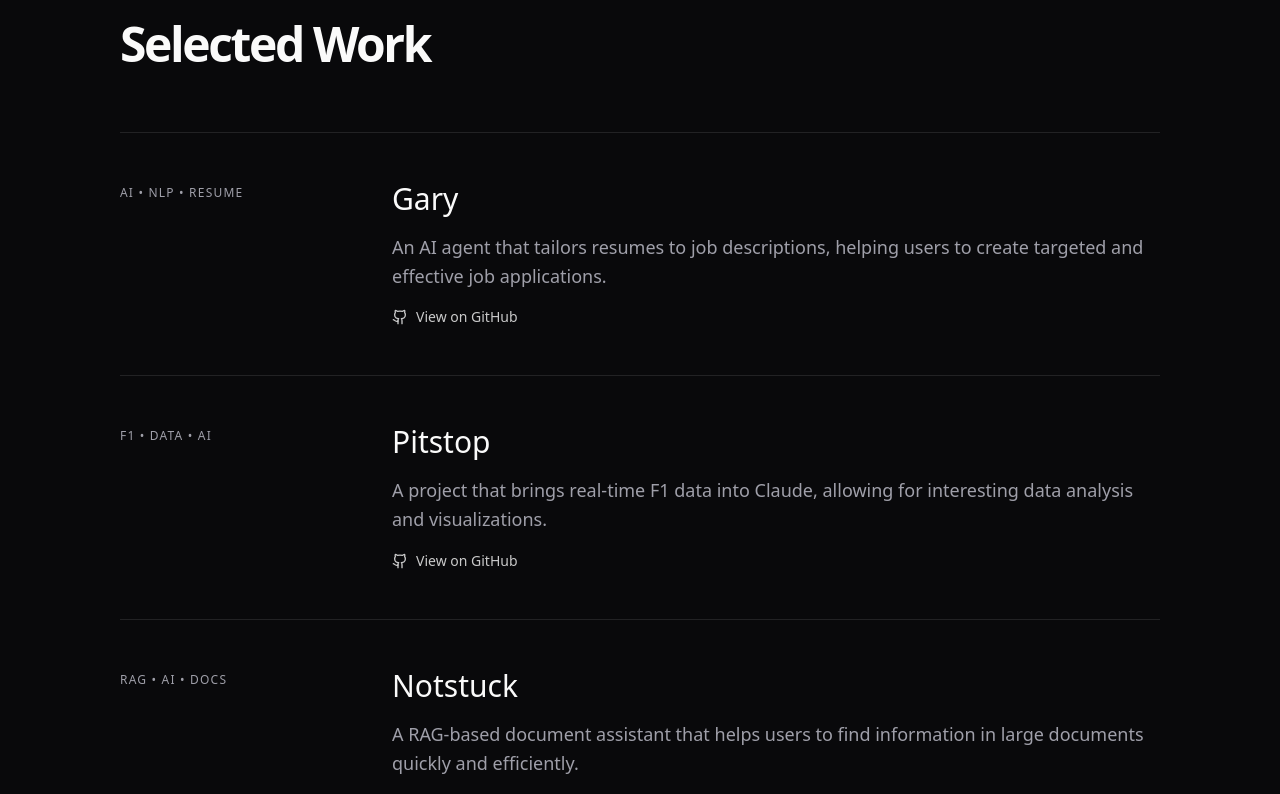
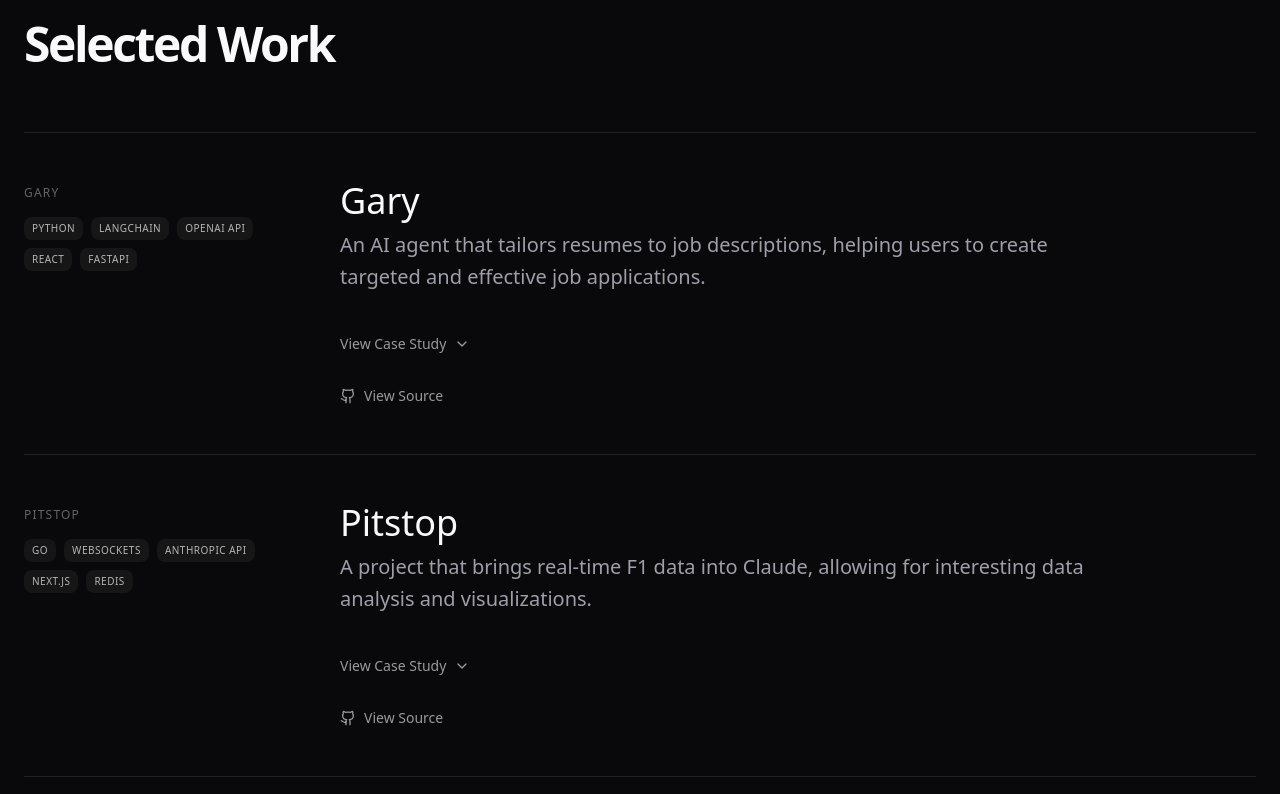
Before and after one commit to praneethravuri/www, a Next.js app: page / in a window 1280 px wide. Shown: the part 2200-2994 px from the top of the page. Built offline with nearby package versions, Linux system fonts and the light colour scheme; a web font is replaced by a local one.

Commit message:
Update Projects.tsx

```diff
--- a/components/Projects.tsx
+++ b/components/Projects.tsx
@@ -1,10 +1,19 @@
 "use client";
 import { data } from "@/app/data/resume";
 import Link from "next/link";
-import { Github } from "lucide-react";
+import { Github, ArrowUpRight, ChevronDown, ChevronUp } from "lucide-react";
 import * as motion from "motion/react-client";
+import { useState } from "react";
+import { cn } from "@/lib/utils";
+import { AnimatePresence } from "motion/react";
 
 export function Projects() {
+  const [expandedIndex, setExpandedIndex] = useState<number | null>(null);
+
+  const toggleExpand = (index: number) => {
+    setExpandedIndex(expandedIndex === index ? null : index);
+  };
+
   return (
     <section id="projects" className="py-24 max-w-7xl mx-auto px-6">
       <motion.div
@@ -19,43 +28,109 @@
       </motion.div>
 
       <div className="flex flex-col">
-        {data.projects.map((project, index) => (
+        {data.projects.map((project, index) => {
+          const isExpanded = expandedIndex === index;
+          return (
             <motion.div
               key={index}
               initial={{ opacity: 0, y: 20 }}
               whileInView={{ opacity: 1, y: 0 }}
               viewport={{ once: true }}
               transition={{ delay: index * 0.1 }}
-            className="grid grid-cols-1 md:grid-cols-4 gap-8 md:gap-12 py-12 border-t border-foreground/10 group"
+              className="grid grid-cols-1 md:grid-cols-12 gap-8 py-12 border-t border-foreground/10 group"
             >
-            <div className="md:col-span-1 flex flex-col pt-1">
-              <span className="text-xs font-mono tracking-widest uppercase mb-2 text-muted-foreground">
-                {project.tags.join(" • ")}
+              {/* Mobile: Tech Stack Top */}
+              <div className="md:col-span-3 flex flex-col pt-1">
+                <span className="text-xs font-mono tracking-widest uppercase mb-4 text-muted-foreground/60">
+                  {project.name}
                 </span>
+                <div className="flex flex-wrap gap-2">
+                  {project.techStack?.map((tech) => (
+                    <span
+                      key={tech}
+                      className="px-2 py-1 rounded-md bg-foreground/5 text-foreground/70 text-[10px] uppercase tracking-wider font-medium"
+                    >
+                      {tech}
+                    </span>
+                  ))}
+                </div>
               </div>
 
-            <div className="md:col-span-3 flex flex-col gap-4">
+              {/* Content */}
+              <div className="md:col-span-9 flex flex-col gap-6">
+                <div className="flex items-start justify-between">
+                  <div className="flex flex-col gap-2">
                     <Link
                       href={project.url}
                       target="_blank"
-                className="text-2xl md:text-3xl font-medium text-foreground hover:underline w-fit"
+                      className="text-3xl md:text-4xl font-medium text-foreground hover:text-foreground/70 transition-colors w-fit flex items-center gap-3"
                     >
                       {project.name}
+                      <ArrowUpRight className="w-6 h-6 text-muted-foreground opacity-0 group-hover:opacity-100 transition-all -translate-y-2 translate-x-[-10px] group-hover:translate-x-0" />
                     </Link>
-              <p className="text-lg text-muted-foreground leading-relaxed max-w-3xl">
+                    <p className="text-xl text-muted-foreground font-light leading-relaxed max-w-3xl">
                       {project.description}
                     </p>
+                  </div>
+                </div>
+
+                {/* Expandable Case Study Details */}
+                <div className="mt-4">
+                  <button
+                    onClick={() => toggleExpand(index)}
+                    className="flex items-center gap-2 text-sm font-medium text-foreground/60 hover:text-foreground transition-colors group/btn"
+                  >
+                    {isExpanded ? "Hide Details" : "View Case Study"}
+                    {isExpanded ? (
+                      <ChevronUp className="w-4 h-4" />
+                    ) : (
+                      <ChevronDown className="w-4 h-4 group-hover/btn:translate-y-0.5 transition-transform" />
+                    )}
+                  </button>
+
+                  <AnimatePresence>
+                    {isExpanded && (
+                      <motion.div
+                        initial={{ height: 0, opacity: 0 }}
+                        animate={{ height: "auto", opacity: 1 }}
+                        exit={{ height: 0, opacity: 0 }}
+                        transition={{ duration: 0.3, ease: "easeInOut" }}
+                        className="overflow-hidden"
+                      >
+                        <div className="pt-8 pb-4 grid grid-cols-1 md:grid-cols-3 gap-8">
+                          <div className="flex flex-col gap-2">
+                            <h4 className="text-sm font-bold text-foreground">Problem</h4>
+                            <p className="text-sm text-muted-foreground leading-relaxed">{project.problem}</p>
+                          </div>
+                          <div className="flex flex-col gap-2">
+                            <h4 className="text-sm font-bold text-foreground">Solution</h4>
+                            <p className="text-sm text-muted-foreground leading-relaxed">{project.solution}</p>
+                          </div>
+                          <div className="flex flex-col gap-2">
+                            <h4 className="text-sm font-bold text-foreground">Outcome</h4>
+                            <p className="text-sm text-muted-foreground leading-relaxed">{project.outcome}</p>
+                          </div>
+                        </div>
+                      </motion.div>
+                    )}
+                  </AnimatePresence>
+                </div>
+
+
+                <div className="flex items-center gap-6 pt-2">
                   <Link
                     href={project.url}
                     target="_blank"
-                className="flex items-center text-sm font-medium text-foreground/80 hover:text-foreground transition-colors group/link w-fit"
+                    className="flex items-center text-sm font-medium text-foreground/60 hover:text-foreground transition-colors group/link"
                   >
-                <Github className="mr-2 w-4 h-4 group-hover/link:text-primary transition-colors" />
-                View on GitHub
+                    <Github className="mr-2 w-4 h-4 group-hover/link:text-foreground transition-colors" />
+                    View Source
                   </Link>
                 </div>
+              </div>
             </motion.div>
-        ))}
+          );
+        })}
       </div>
     </section>
   );
```
Lines whose indentation alone changed are shown as unchanged.
